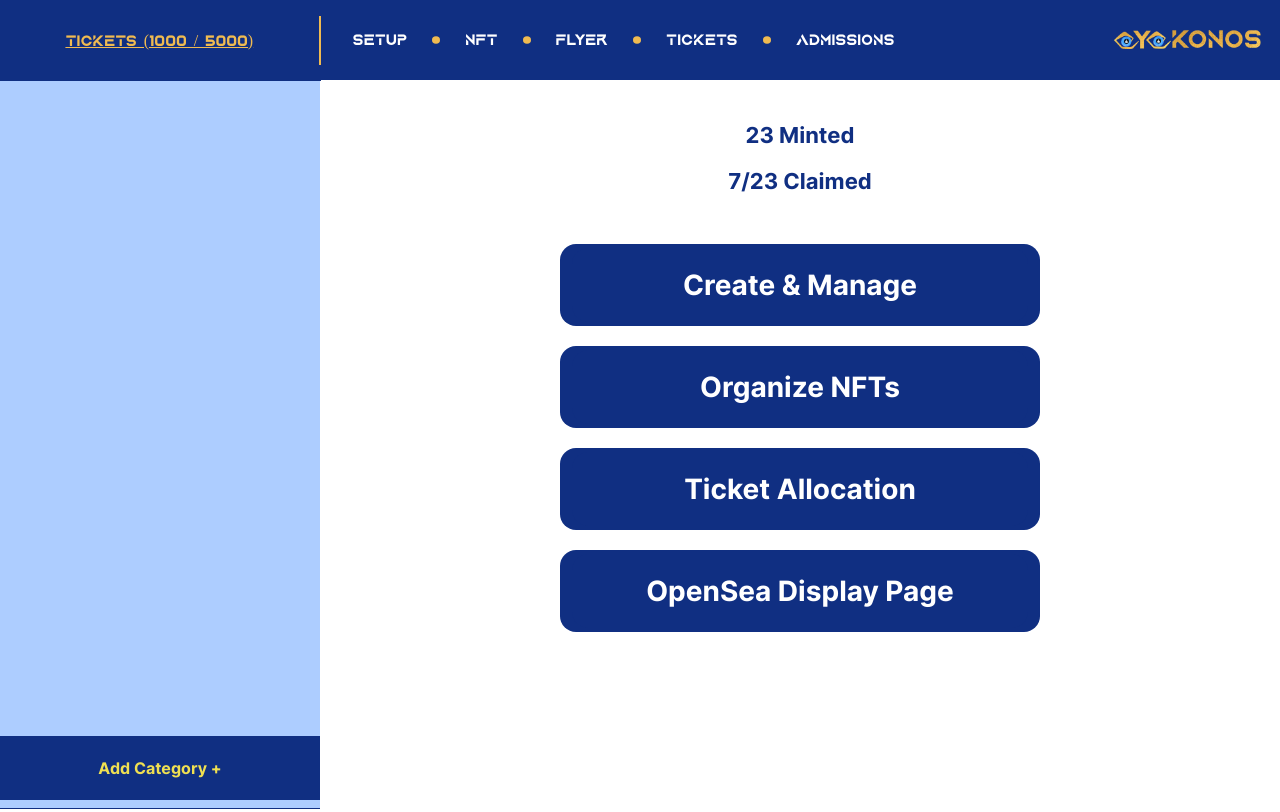
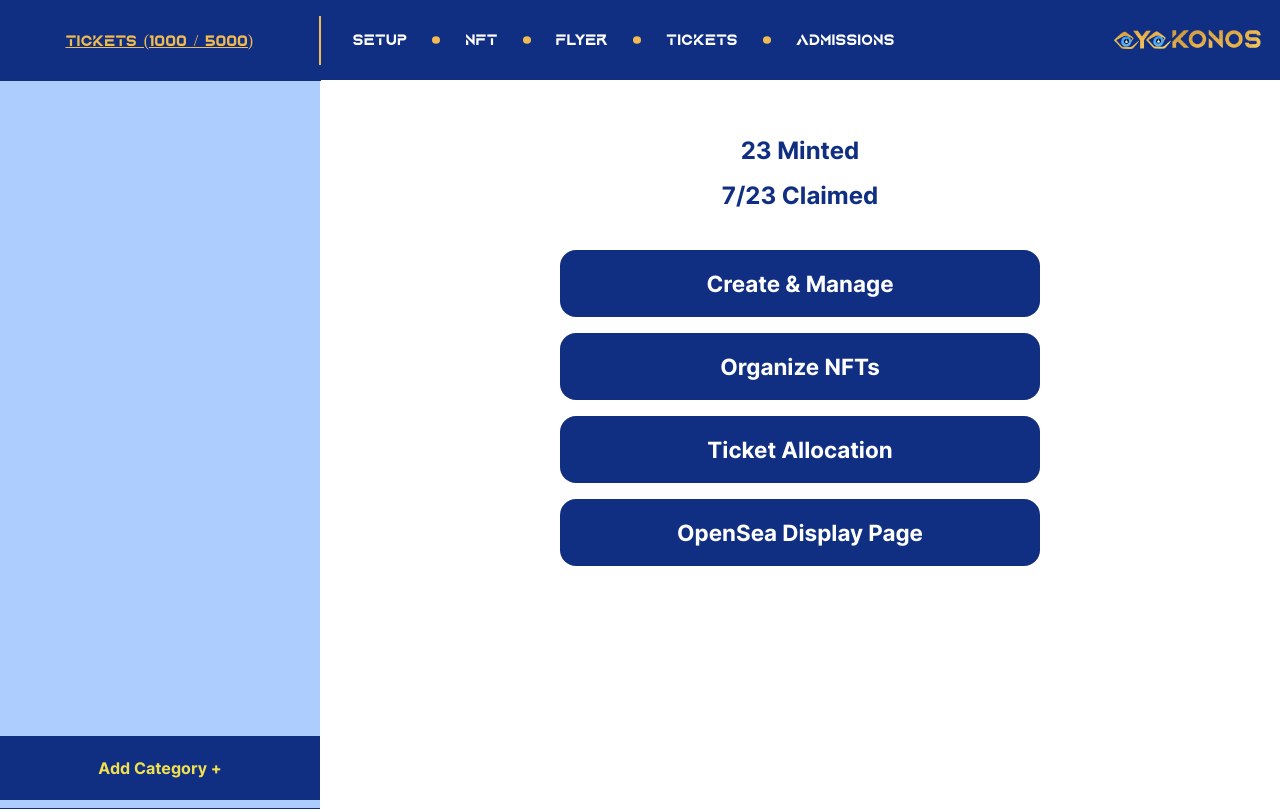
Before and after one commit to 0xsnowman/eyekonos-ticketing, a React (Create React App) app: page /event-creator/nft in a window 1280 px wide. Built offline with nearby package versions, Linux system fonts and the light colour scheme; what @web3-react/core would draw is missing.

Commit message:
fix-organize-nft-page
path: "/event-creator/nft"
fixes: vmin styles

```diff
--- a/src/components/button.tsx
+++ b/src/components/button.tsx
@@ -85,15 +85,15 @@ const Button: React.FC<IButtonProps> = ({
         background: backgroundColor,
         boxShadow:
           isHover && !borderOutside && hoverable
-            ? `0 0 2px 2px ${backgroundColor}, 0 0 6px 6px #F0BB51FF`
-            : "0px 0px 2vmin transparent",
+            ? `0 0 0.2vmin 0.2vmin ${backgroundColor}, 0 0 0.6vmin 0.6vmin #F0BB51FF`
+            : "0 0 2vmin transparent",
         textAlign: `center`,
         paddingTop: borderOutside ? 0 : paddingVerticalOutside,
         paddingBottom: borderOutside ? 0 : paddingVerticalOutside,
         cursor: hoverable ? "pointer" : "auto",
         borderRadius: borderRadius ? borderRadiusAmount : 0,
         color: color,
-        border: borderOutside ? "4px solid " + borderColor : "",
+        border: borderOutside ? "0.4vmin solid " + borderColor : "",
         display: borderOutside ? "flex" : "block",
         justifyContent: borderOutside ? "center" : "initial",
         alignItems: borderOutside ? "center" : "initial",
@@ -106,19 +106,19 @@ const Button: React.FC<IButtonProps> = ({
           borderTop:
             border && insideBorderDirection === "HORIZONTAL"
               ? `${borderWidth} solid ${borderColor}`
-              : "0px",
+              : "0",
           borderBottom:
             border && insideBorderDirection === "HORIZONTAL"
               ? `${borderWidth} solid ${borderColor}`
-              : "0px",
+              : "0",
           borderLeft:
             border && insideBorderDirection === "VERTICAL"
               ? `${borderWidth} solid ${borderColor}`
-              : "0px",
+              : "0",
           borderRight:
             border && insideBorderDirection === "VERTICAL"
               ? `${borderWidth} solid ${borderColor}`
-              : "0px",
+              : "0",
           paddingTop: paddingVertical,
           paddingBottom: paddingVertical,
           paddingLeft: paddingHorizontal,
--- a/src/pages/organize.tsx
+++ b/src/pages/organize.tsx
@@ -13,56 +13,56 @@ const Organize = () => {
         <div className="page-organize__content__main">
           <span>23 Minted</span>
           <span>7/23 Claimed</span>
-          <div style={{ padding: 5 }}></div>
+          <div style={{ padding: "0.5vmin" }}></div>
           <Button
             borderRadius
-            paddingVertical={20}
+            paddingVertical={"2vmin"}
             color="white"
             fontWeight="bold"
             onClick={() => {
               history.push("/event-creator/nft/manage");
             }}
           >
-            <div style={{ fontFamily: "InterBold", fontSize: "28px" }}>
+            <div style={{ fontFamily: "InterBold", fontSize: "2.8vmin" }}>
               Create & Manage
             </div>
           </Button>
           <Button
             borderRadius
-            paddingVertical={20}
+            paddingVertical={"2vmin"}
             color="white"
             fontWeight="bold"
             onClick={() => {
               history.push("/event-creator/nft/organize");
             }}
           >
-            <div style={{ fontFamily: "InterBold", fontSize: "28px" }}>
+            <div style={{ fontFamily: "InterBold", fontSize: "2.8vmin" }}>
               Organize NFTs
             </div>
           </Button>
           <Button
             borderRadius
-            paddingVertical={20}
+            paddingVertical={"2vmin"}
             color="white"
             fontWeight="bold"
             onClick={() => {
               history.push("/event-creator/nft/allocate");
             }}
           >
-            <div style={{ fontFamily: "InterBold", fontSize: "28px" }}>
+            <div style={{ fontFamily: "InterBold", fontSize: "2.8vmin" }}>
               Ticket Allocation
             </div>
           </Button>
           <Button
             borderRadius
-            paddingVertical={20}
+            paddingVertical={"2vmin"}
             color="white"
             fontWeight="bold"
             onClick={() => {
               history.push("/event-creator/nft/opensea");
             }}
           >
-            <div style={{ fontFamily: "InterBold", fontSize: "28px" }}>
+            <div style={{ fontFamily: "InterBold", fontSize: "2.8vmin" }}>
               OpenSea Display Page
             </div>
           </Button>
--- a/src/styles/pages/organize.scss
+++ b/src/styles/pages/organize.scss
@@ -7,22 +7,10 @@
   overflow-y: scroll;
   max-height: 100vh;
 
-  // @media only screen and (min-width: 1520px) {
-  //   width: 100%;
-
-  //   @media only screen and (max-width: 1960px) {
-  //     width: calc(75% + 90px);
-
-  //     @media only screen and (max-width: 1600px) {
-  //       width: calc(75% + 50px);
-  //     }
-  //   }
-  // }
   &__content {
     display: flex;
     justify-content: center;
     overflow: auto;
-    // align-items: center;
     width: 100%;
 
     &__main {
@@ -30,10 +18,9 @@
       flex-direction: column;
       align-items: center;
       text-align: center;
-      gap: 20px;
+      gap: 2vmin;
       width: 50%;
-      max-width: 1520px;
-      padding-top: 50px;
+      padding-top: 8vmin;
 
       &__footer {
         padding: 10vmin;
@@ -42,7 +29,7 @@
       span {
         font-family: "InterBold";
         font-weight: bold;
-        font-size: 22px;
+        font-size: 3vmin;
         color: #102f82;
       }
 
```
